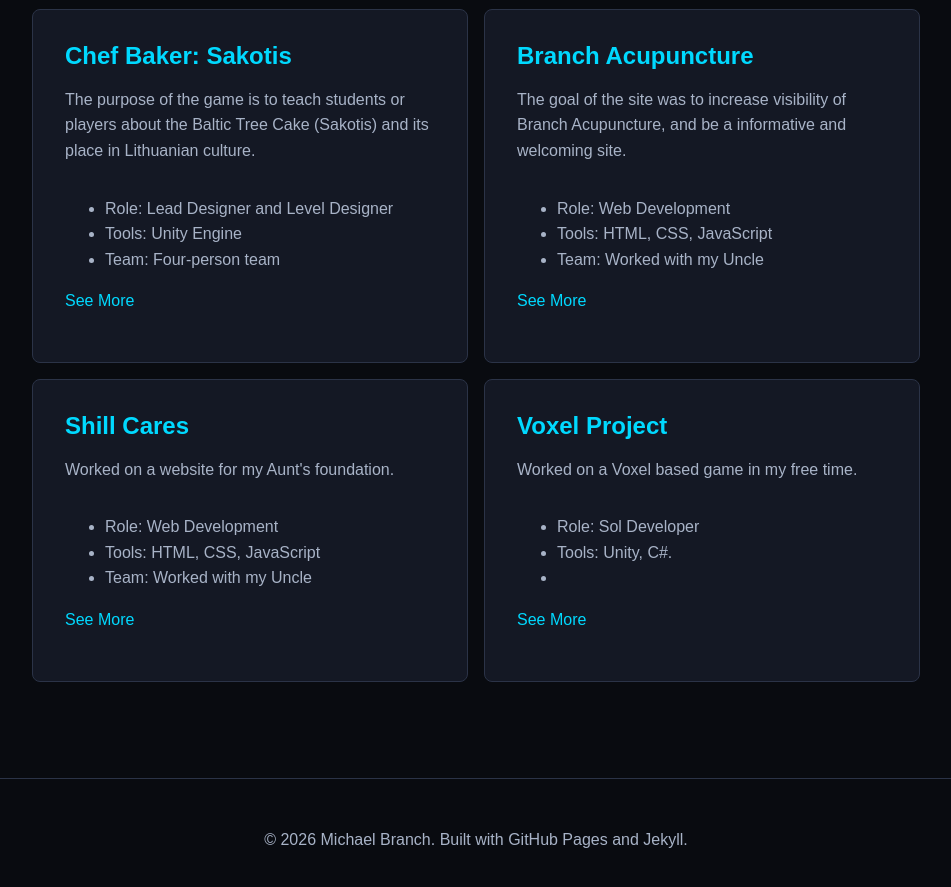
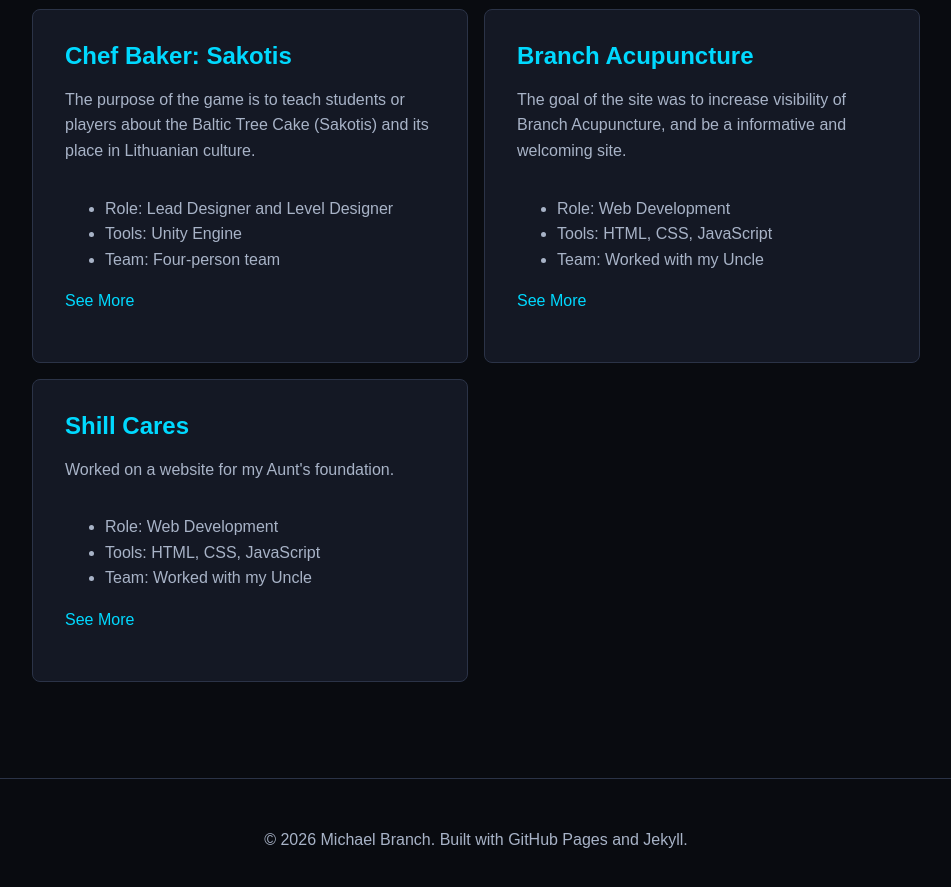
Before and after one commit to michaelbranch-code/Michaels_Portfolio, a Jekyll site: the page built from projects.html, in a window 1280 px wide and 900 px high, scrolled down 651 px. Shown: the top 887 px of the window, without its empty margins (164-1115 px from the left). Built offline with Jekyll 4.4.1, drawn with Linux system fonts in a browser that asks for light colours.

Commit message:
Update projects.html

```diff
--- a/projects.html
+++ b/projects.html
@@ -75,16 +75,7 @@
         <p class="project-card__button"><a href="{{ '/shill-cares.html' | relative_url }}">See More</a></p>
     </article>
 
-    <article class="project-card">
-        <h2>Voxel Project</h2>
-        <p>Worked on a Voxel based game in my free time.</p>
-        <ul>
-            <li>Role: Sol Developer</li>
-            <li>Tools: Unity, C#.</li>
-            <li></li>
-        </ul>
-        <p class="project-card__button"><a href="{{ '/Voxels.html' | relative_url }}">See More</a></p>
-    </article>
+
 
 
 </section>
```
